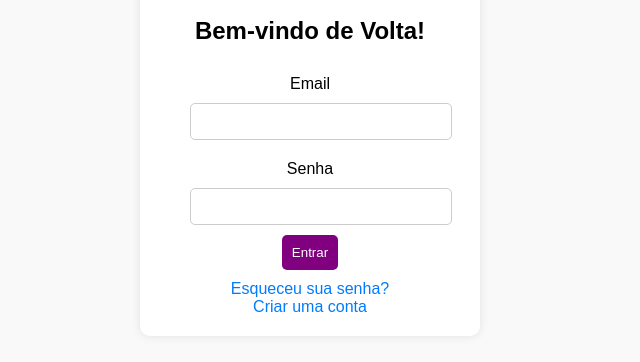
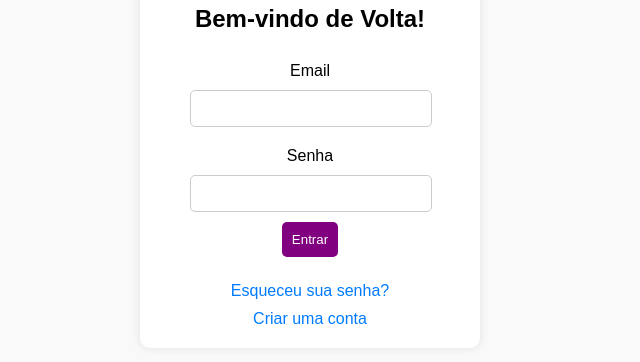
Before and after one commit to CleanoJr/Projeto_Petshop-PI1, a plain HTML site: page index.html in a window 1280 px wide. Shown: the part 358-720 px from the top of the page, without its empty margins (330-970 px from the left). Drawn offline with Linux system fonts and the light colour scheme.

Commit message:
ajustes no design dos inputs do login

```diff
--- a/css/index.css
+++ b/css/index.css
@@ -42,14 +42,14 @@ form {
    justify-content: center;
 }
 
-label {
+form label {
     display: block;
     margin: 10px;
 }
 
 input {
     width: 100%;
-    padding: 10px;
+    padding: 10px 0;
     margin-bottom: 10px;
     border: 1px solid #ccc;
     border-radius: 5px;
@@ -69,11 +69,12 @@ button:hover {
 }
 
 .links {
-    margin-top: 10px;
+   margin-top: 15px;
 }
 
 .links a {
     display: block;
+    margin-top: 10px;
     color: #007BFF;
     text-decoration: none;
 }
```
Also changed, not shown: index.html (+1 -0 lines).
